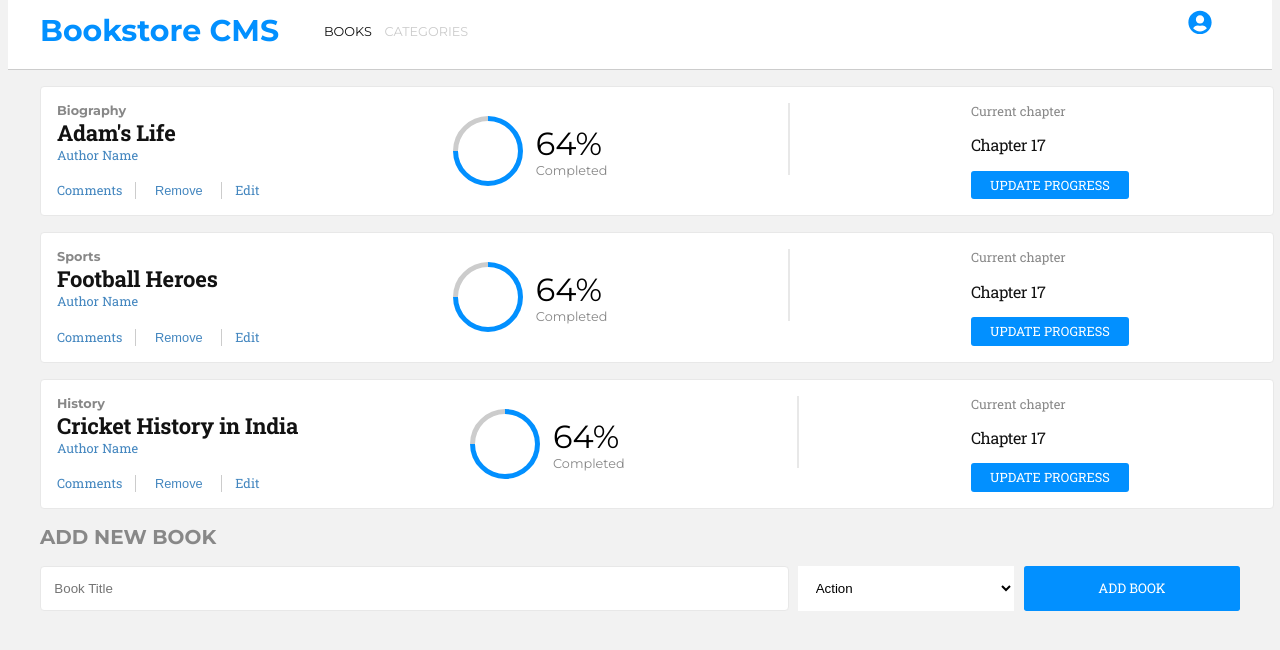
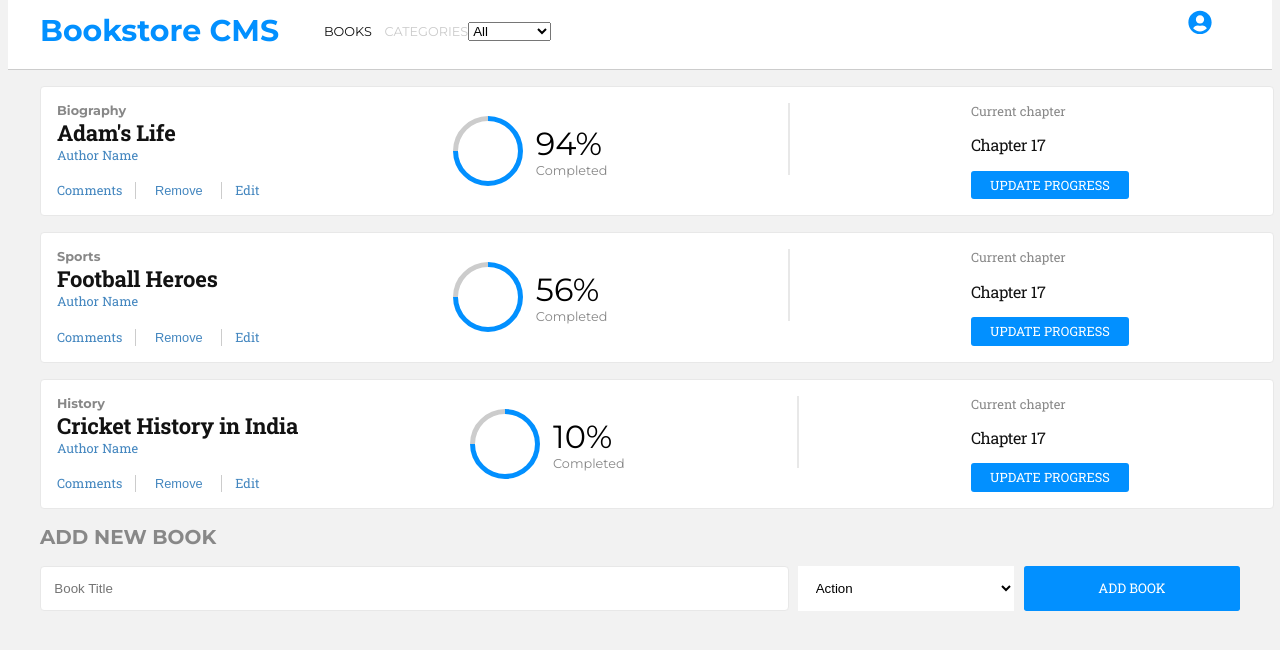
Before and after one commit to necmigunduz/bookstore-amit-necmi, a React (Create React App) app: page / in a window 1280 px wide. Shown: the top 650 px of the page. Built offline with nearby package versions, Linux system fonts and the light colour scheme.

Commit message:
Add category filter in header

```diff
--- a/src/components/Book.js
+++ b/src/components/Book.js
@@ -27,7 +27,7 @@ const Book = ({ book, handleRemoveBook }) => (
           <div className="circle" />
         </div>
         <div className="progress-info">
-          <div className="progress-info-percentage">64%</div>
+          <div className="progress-info-percentage">{`${Math.floor(Math.random() * 100)}%`}</div>
           <div className="progress-info-status">Completed</div>
         </div>
       </div>
--- a/src/components/header.js
+++ b/src/components/header.js
@@ -1,8 +1,16 @@
 import React from 'react';
 import { FontAwesomeIcon } from '@fortawesome/react-fontawesome';
 import { faUserCircle } from '@fortawesome/free-solid-svg-icons';
+import PropTypes from 'prop-types';
+import { connect } from 'react-redux';
+import CategoryFilter from './CategoryFilter';
+import { changeFilter } from '../actions';
 
-function header() {
+function Header(props) {
+  const { filterBook } = props;
+  const handleFilterChange = (filter) => {
+    filterBook(filter);
+  };
   return (
     <header>
       <div className="header">
@@ -11,6 +19,7 @@ function header() {
           <div className="header-left-links">
             <span className="BOOKS active">BOOKS</span>
             <span className="CATEGORIES">CATEGORIES</span>
+            <CategoryFilter filterChange={handleFilterChange} />
           </div>
         </div>
         <div className="header-right"><FontAwesomeIcon icon={faUserCircle} /></div>
@@ -19,4 +28,14 @@ function header() {
   );
 }
 
-export default header;
+Header.propTypes = {
+  filterBook: PropTypes.func.isRequired,
+};
+
+const mapDispatchToProps = (dispatch) => ({
+  filterBook: (filter) => {
+    dispatch(changeFilter(filter));
+  },
+});
+
+export default connect(null, mapDispatchToProps)(Header);
--- a/src/container/BooksList.js
+++ b/src/container/BooksList.js
@@ -2,18 +2,21 @@ import React from 'react';
 import { connect } from 'react-redux';
 import PropTypes from 'prop-types';
 import Book from '../components/Book';
-import { removeBook } from '../actions';
+import { removeBook, changeFilter } from '../actions';
 
 const BooksList = (props) => {
-  const { books, removeBook } = props;
+  const {
+    books, removeBook, filter1,
+  } = props;
   const handleRemoveBook = (book) => {
     removeBook(book);
   };
+
   return (
     <>
       <main>
         {
-        books.map((book) => (
+        books.filter((book) => book.category === filter1 || filter1 === 'All' || filter1 === '').map((book) => (
           <Book
             book={book}
             key={book.bookId}
@@ -29,20 +32,26 @@ const BooksList = (props) => {
 BooksList.propTypes = {
   books: PropTypes.arrayOf(PropTypes.object),
   removeBook: PropTypes.func.isRequired,
+  filter1: PropTypes.string,
 };
 
 BooksList.defaultProps = {
   books: [],
+  filter1: '',
 };
 
 const mapStateToProps = (state) => ({
   books: state.books,
+  filter1: state.filter.filter,
 });
 
 const mapDispatchToProps = (dispatch) => ({
   removeBook: (book) => {
     dispatch(removeBook(book));
   },
+  filterBook: (filter) => {
+    dispatch(changeFilter(filter));
+  },
 });
 
 export default connect(mapStateToProps, mapDispatchToProps)(BooksList);
```
